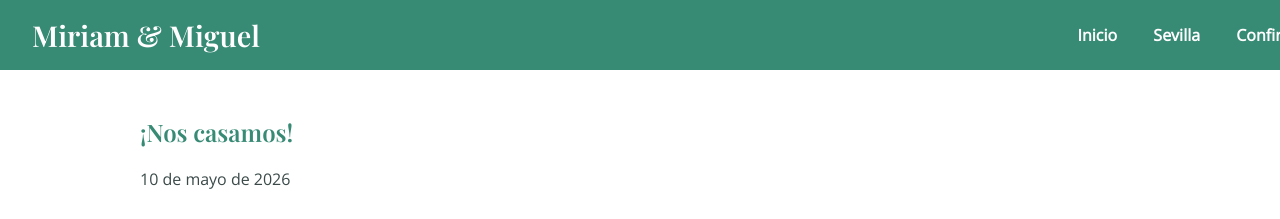
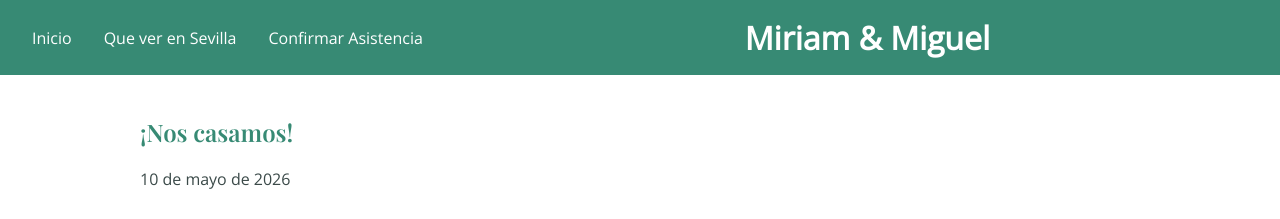
Before and after one commit to javigrh/wedding.github.io, a plain HTML site: page index.html in a window 1280 px wide. Shown: the top 219 px of the page. Drawn offline with nearby package versions, Linux system fonts and the light colour scheme.

Commit message:
Add files via upload

```diff
--- a/css/styles.css
+++ b/css/styles.css
@@ -14,7 +14,7 @@ h1, h2, h3 {
 }
 
 a {
-  color: #378a74;
+  color: white;
   text-decoration: none;
 }
 
@@ -36,18 +36,17 @@ a:hover {
   z-index: 1000;
 }
 
-.navbar h1 {
-  font-size: 1.8rem;
-  margin: 0;
+.navbar-title {
+  flex-grow: 1;
+  text-align: center;
+  font-size: 2rem;
+  font-weight: bold;
   color: white;
-  font-weight: bold;
 }
 
-.nav-links a {
-  margin-left: 2rem;
-  color: white;
-  font-weight: bold;
-  font-size: 1rem;
+.nav-links {
+  display: flex;
+  gap: 2rem;
 }
 
 .section {
--- a/index.html
+++ b/index.html
@@ -10,12 +10,12 @@
 <body>
 
 <div class="navbar">
-  <h1>Miriam & Miguel</h1>
   <div class="nav-links">
     <a href="index.html">Inicio</a>
-    <a href="sevilla.html">Sevilla</a>
-    <a href="formulario.html">Confirmar</a>
+    <a href="sevilla.html">Que ver en Sevilla</a>
+    <a href="formulario.html">Confirmar Asistencia</a>
   </div>
+  <div class="navbar-title">Miriam & Miguel</div>
 </div>
 
 
```
